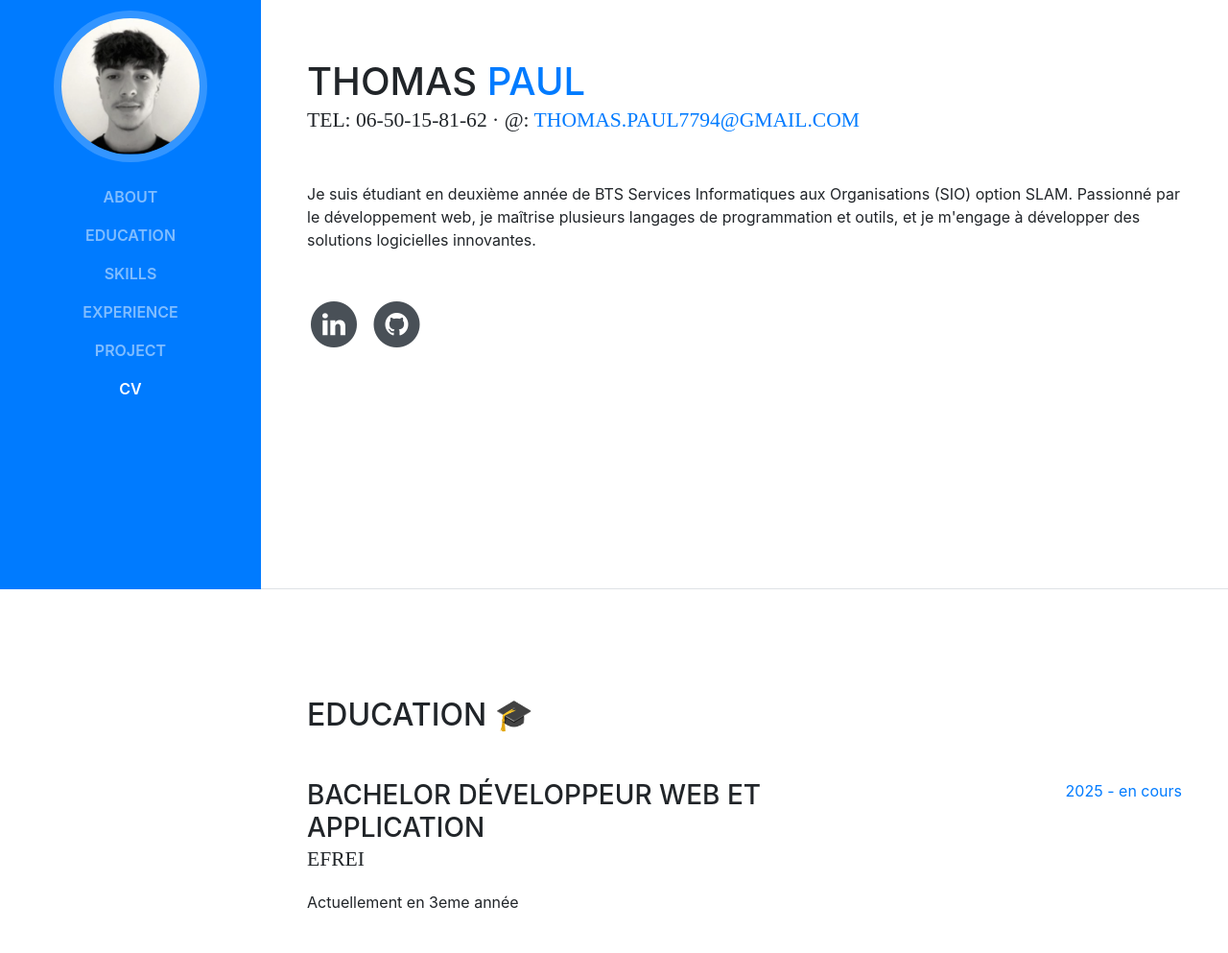
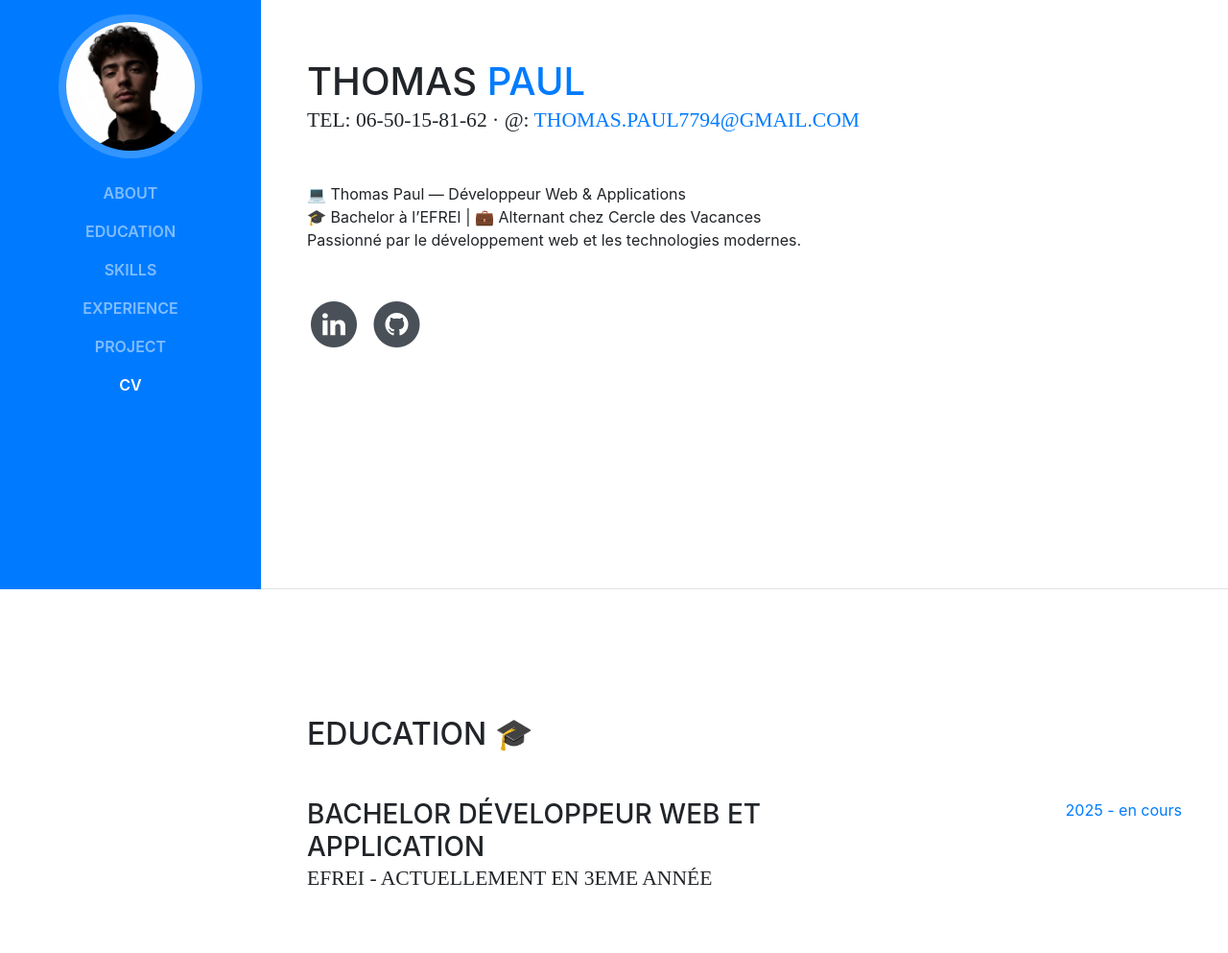
Before and after one commit to ThomasPaul01/PortFolio, a website with bundled scripts: page index.html in a window 1280 px wide. Shown: the part 186-1179 px from the top of the page at 96% size. Built offline with nearby package versions, Linux system fonts and the light colour scheme; a web font is replaced by a local one.

Commit message:
edit profil-photo and bio

```diff
--- a/index.html
+++ b/index.html
@@ -33,7 +33,7 @@
       <a class="navbar-brand js-scroll-trigger" href="#page-top">
         <span class="d-block d-lg-none">Thomas Paul</span>
         <span class="d-none d-lg-block">
-          <img class="img-fluid img-profile rounded-circle mx-auto mb-2" src="img/photoMoi.png" alt="">
+          <img class="img-fluid img-profile rounded-circle mx-auto mb-2" src="img/image-profil.jpg" alt="" width="150" height="500">
         </span>
       </a>
       <button class="navbar-toggler" type="button" data-toggle="collapse" data-target="#navbarSupportedContent" aria-controls="navbarSupportedContent" aria-expanded="false" aria-label="Toggle navigation">
@@ -74,7 +74,11 @@
             <a href="mailto:thomas.paul7794@gmail.com">thomas.paul7794@gmail.com</a>
           </div>
 
-          <p class="mb-5">Je suis étudiant en deuxième année de BTS Services Informatiques aux Organisations (SIO) option SLAM. Passionné par le développement web, je maîtrise plusieurs langages de programmation et outils, et je m'engage à développer des solutions logicielles innovantes.</p>
+          <p class="mb-5">
+            💻 Thomas Paul — Développeur Web & Applications<br>
+            🎓 Bachelor à l’EFREI | 💼 Alternant chez Cercle des Vacances<br>
+            Passionné par le développement web et les technologies modernes.
+          </p>
           <ul class="list-inline list-social-icons mb-0">
             <li class="list-inline-item">
               <a href="https://linkedin.com/in/thomas-paul-00b58b29a">
@@ -106,8 +110,8 @@
           <div class="resume-item d-flex flex-column flex-md-row mb-5">
             <div class="resume-content mr-auto">
               <h3 class="mb-0">Bachelor Développeur web et application</h3>
-              <div class="subheading mb-3">Efrei</div>
-              <p>Actuellement en 3eme année</p>
+              <div class="subheading mb-3">Efrei - Actuellement en 3eme année </div>
+              <p></p>
             </div>
             <div class="resume-date text-md-right">
               <span class="text-primary">2025 - en cours</span>
```
Also changed, not shown: img/ChatGPT_Image_23_sept._2025__16_19_26-removebg-preview.png (added), img/image-profil.jpg (added).
